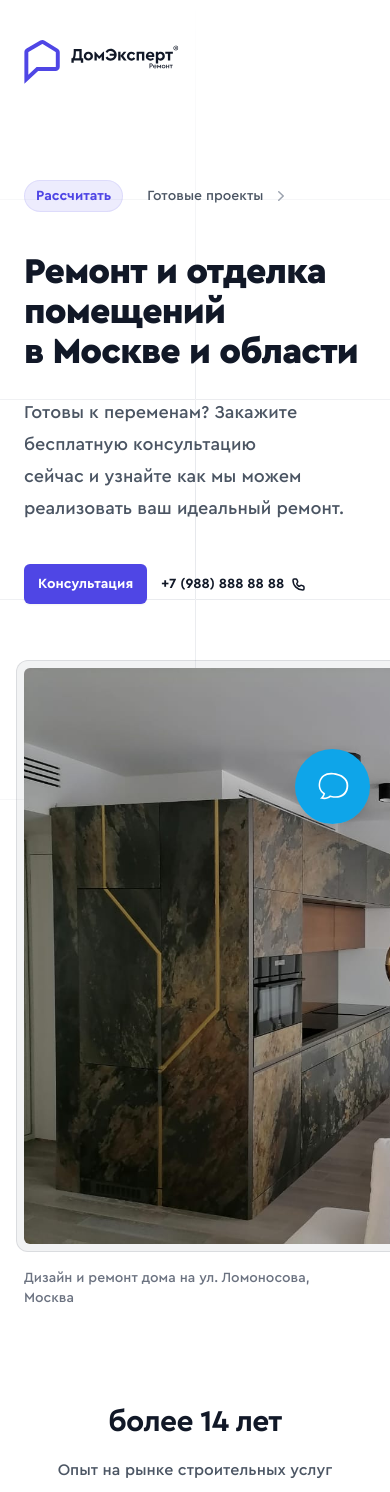
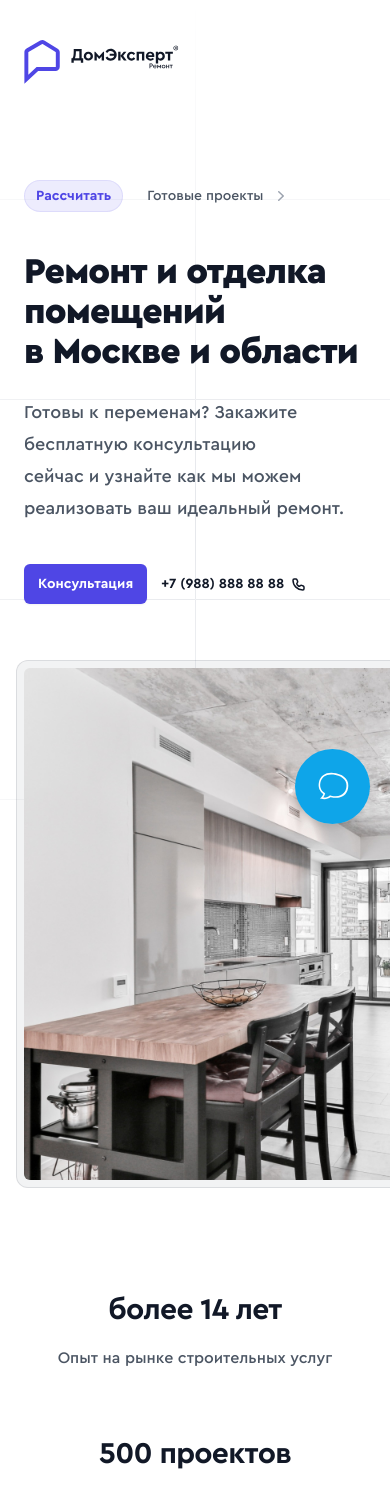
Before and after one commit to roodiroot/home_expert, a Next.js app: page / in a window 390 px wide. Shown: the top 1492 px of the page. Built offline with nearby package versions, Linux system fonts and the light colour scheme; a web font is replaced by a local one.

Commit message:
update img

```diff
--- a/src/app/(root)/page.tsx
+++ b/src/app/(root)/page.tsx
@@ -49,11 +49,7 @@ export default function Home() {
   return (
     <>
       <main className="font-medium">
-        <HeroBlock
-          img="/image/portfolio/p10/1.jpg"
-          Logo={Logo}
-          pattern={pattern}
-        />
+        <HeroBlock img="/image/m2.jpg" Logo={Logo} pattern={pattern} />
         <BenefitsSection />
         <CTASection img="/image/portfolio/p10/3.jpg" />
         <FeatureSection
--- a/src/components/page/main-page/hero-block.tsx
+++ b/src/components/page/main-page/hero-block.tsx
@@ -33,7 +33,7 @@ const HeroBlock: React.FC<HeroBlockProps> = ({ img, Logo, pattern }) => {
           </div>
         </div>
         <div className="mx-auto mt-16 flex max-w-2xl sm:mt-24 lg:ml-10 lg:mr-0 lg:mt-0 lg:max-w-none lg:flex-none xl:ml-32">
-          <div className="relative pb-16 max-w-3xl flex-none sm:max-w-5xl xl:max-w-none">
+          <div className="relative pb-4 max-w-3xl flex-none sm:max-w-5xl xl:max-w-none">
             <div className="-m-2  rounded-xl bg-gray-900/5 p-2 ring-1 ring-inset ring-gray-900/10 lg:-m-4 lg:rounded-2xl xl:p-4">
               <Image
                 className="h-auto max-w-full w-[76rem] rounded-md right-1 ring-gray-900/10"
@@ -43,9 +43,9 @@ const HeroBlock: React.FC<HeroBlockProps> = ({ img, Logo, pattern }) => {
                 alt="App screenshot"
               />
             </div>
-            <span className="absolute text-gray-500 max-w-xs text-sm bottom-0">
+            {/* <span className="absolute text-gray-500 max-w-xs text-sm bottom-0">
               Дизайн и ремонт дома на ул. Ломоносова, Москва
-            </span>
+            </span> */}
           </div>
         </div>
       </div>
```
Also changed, not shown: public/image/m1.jpg (added), public/image/m2.jpg (added).
